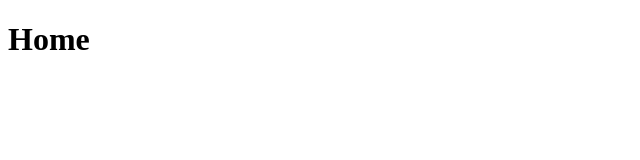
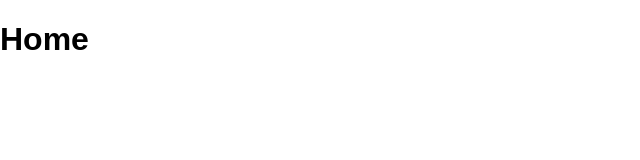
Before and after one commit to samuelsilvadev/freelance, a Next.js app in the folder frontend/: page / in a window 1280 px wide. Shown: the top 160 px of the page, without its empty margins (0-640 px from the left). Built offline with nearby package versions, Linux system fonts and the light colour scheme.

Commit message:
feat(frontend): Include global style and add new black color

```diff
--- a/frontend/styles/global.scss
+++ b/frontend/styles/global.scss
@@ -1 +1,13 @@
 @import "./styleguide/colors.scss";
+
+* {
+  box-sizing: border-box;
+}
+
+html {
+  font-family: sans-serif;
+}
+
+body {
+  margin: 0;
+}
--- a/frontend/styles/styleguide/colors.scss
+++ b/frontend/styles/styleguide/colors.scss
@@ -3,4 +3,5 @@
   --secondary: #293651;
   --white: #ffffff;
   --black: #000000;
+  --black10: rgb(0 0 0 / 10%);
 }
```
